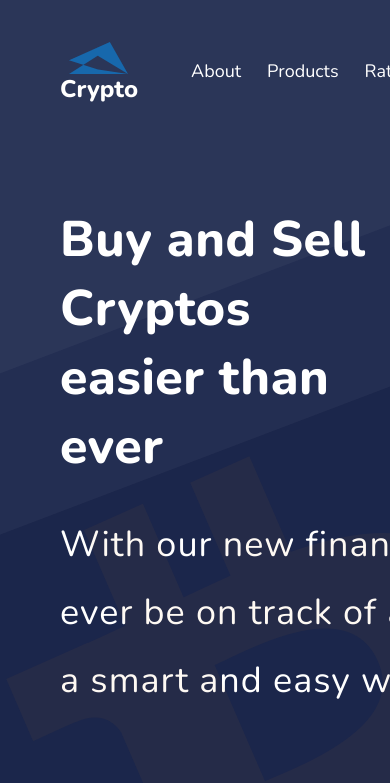
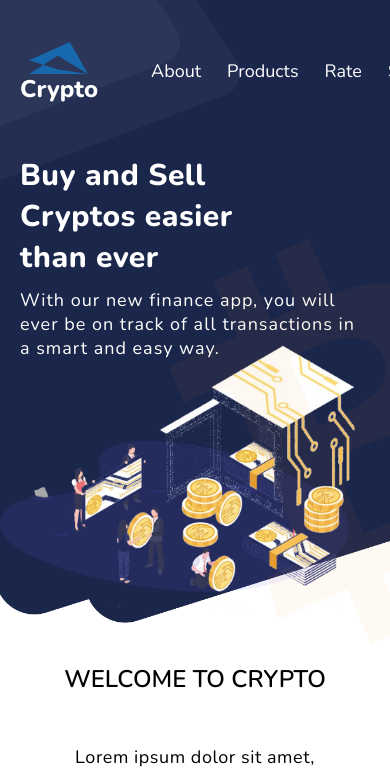
Before and after one commit to AlinaAndriychuk/Crypto, a website: page app/index.html in a window 390 px wide. Shown: the top 783 px of the page. Drawn offline with nearby package versions, Linux system fonts and the light colour scheme; no server answers; a web font is replaced by a local one.

Commit message:
adaptive header

```diff
--- a/app/scss/style.scss
+++ b/app/scss/style.scss
@@ -18,9 +18,10 @@ body {
 }
 
 .header {
-  background: url(../img/header-left.png) bottom no-repeat, url(../img/header-right.png) bottom no-repeat;
+  background: url(../img/header-left.png) bottom left no-repeat, url(../img/header-right.png) bottom left no-repeat;
   background-size: cover;
   color: #fff;
+  position: relative;
 
   .container {
     height: 1150px;
@@ -72,15 +73,18 @@ body {
     font-size: 50px;
     font-weight: 800;
     letter-spacing: 0.5px;
-    margin: 100px 0 0 60px;
+    margin: 100px 0 0;
+    padding: 0 60px;
   }
 
   &__text {
+    box-sizing: border-box;
     font-size: 36px;
     letter-spacing: 1px;
     line-height: 68px;
-    margin: 30px 60px;
-    width: 635px;
+    margin: 30px 0;
+    padding: 0 60px;
+    width: 780px;
   }
 
   &__image {
@@ -88,7 +92,7 @@ body {
     max-width: 1114px;
     position: absolute;
     right: 0;
-    width: 78%;
+    width: 85%;
   }
 
   &__background-image {
@@ -96,9 +100,9 @@ body {
   }
 
   &__image-right-bottom {
+    bottom: -107px;
     position: absolute;
     right: 0;
-    top: 360px;
   }
 
 }
@@ -377,3 +381,111 @@ body {
   }
 
 }
+
+@media screen and (max-width: 1050px) {
+
+  .header {
+
+    .container {
+      height: 1000px;
+    }
+
+    &__title {
+      max-width: 520px;
+    }
+
+    &__text {
+      font-size: 24px;
+      line-height: 40px;
+      max-width: 640px;
+      width: 100%;
+    }
+
+    &__background-image {
+      width: 342px;
+    }
+
+    &__background-image:first-child {
+      width: 450px;
+    }
+
+  }
+
+}
+
+@media screen and (max-width: 650px) {
+
+  .header {
+
+    .container {
+      height: 700px;
+    }
+
+    &__logo-container {
+      margin-left: 20px;
+    }
+
+    &__title {
+      font-size: 40px;
+      margin-top: 50px;
+      padding: 0 20px;
+    }
+
+    &__text {
+      font-size: 20px;
+      line-height: normal;
+      max-width: 450px;
+      margin-top: 10px;
+      padding: 0 20px;
+    }
+
+    &__background-image {
+      width: 190px;
+    }
+
+    &__background-image:first-child {
+      width: 250px;
+    }
+
+    &__image-right-bottom {
+      bottom: -50px;
+      width: 300px;
+    }
+
+    &__image {
+      bottom: 40px;
+    }
+
+  }
+
+}
+
+@media screen and (max-width: 400px) {
+
+  .header {
+
+    .container {
+      height: 650px;
+    }
+
+    &__logo-container {
+      margin-left: 20px;
+    }
+
+    &__title {
+      font-size: 30px;
+      max-width: 280px;
+      padding: 0 20px;
+    }
+
+    &__text {
+      font-size: 18px;
+    }
+
+    &__image {
+      width: 100%;
+    }
+
+  }
+
+}
```
Also changed, not shown: app/css/style.css.
